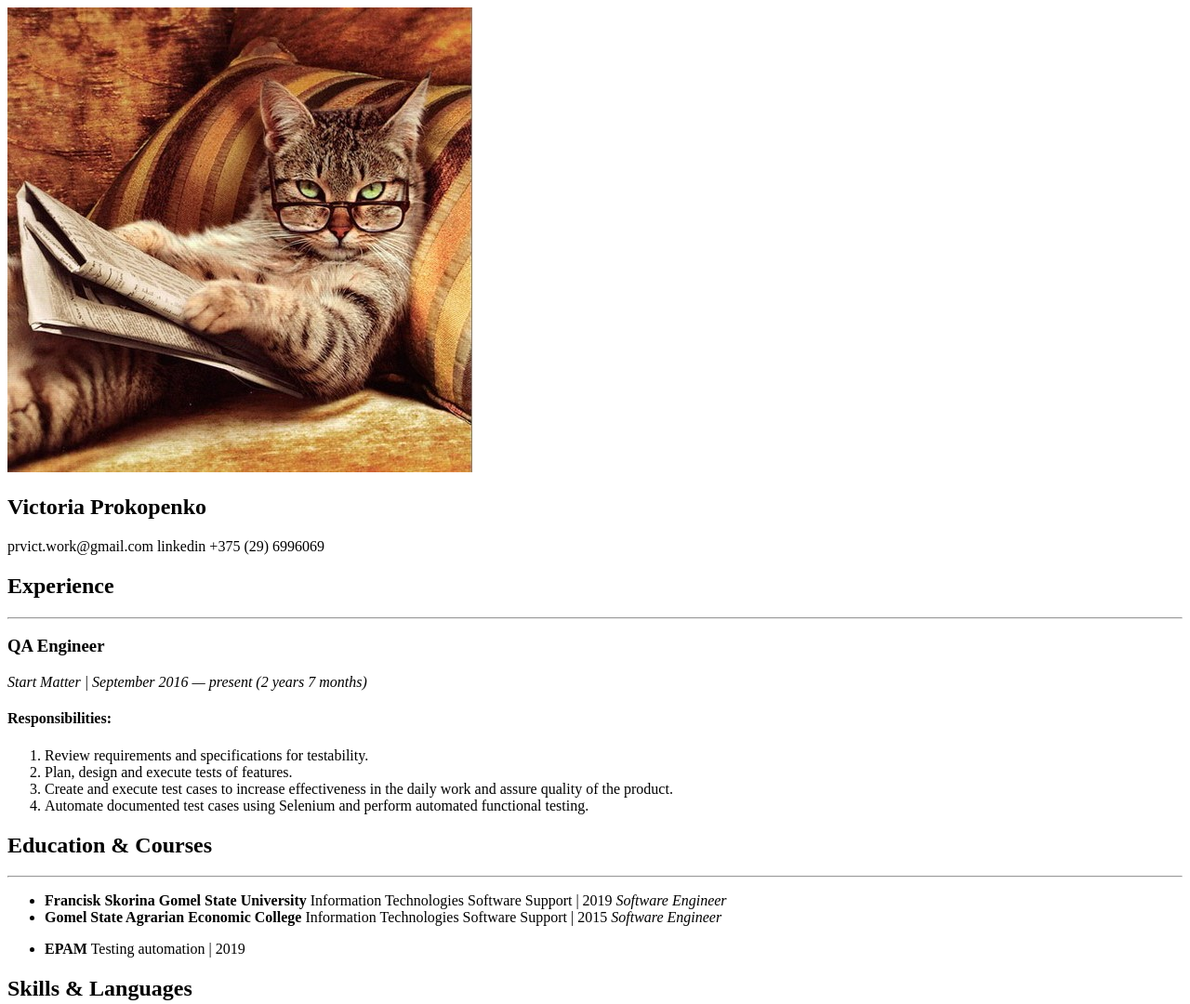
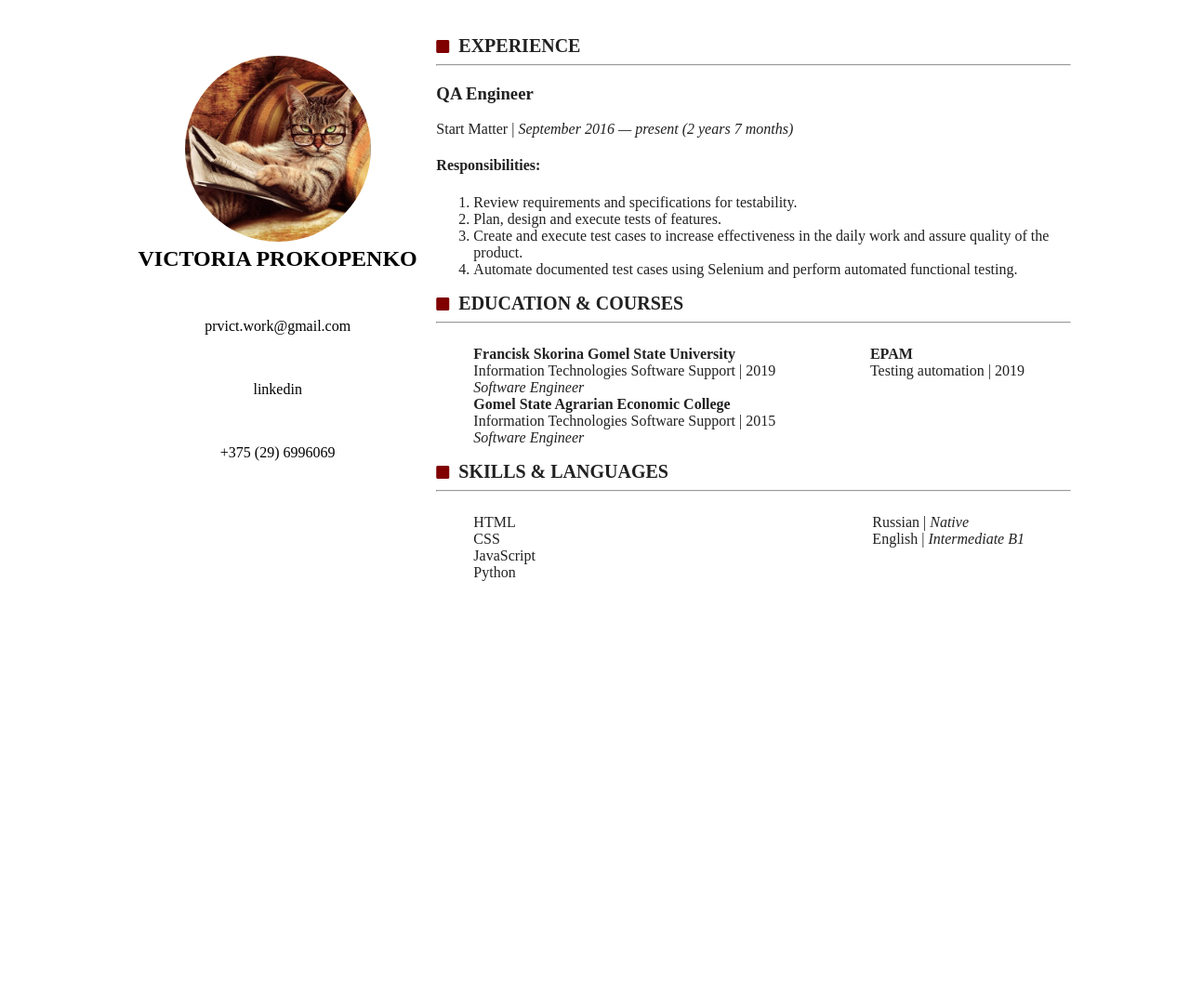
Before and after one commit to pr-victoria/rsschool-2019Q1-cv, a plain HTML site: page index.html in a window 1280 px wide. Shown: the top 1080 px of the page at 93% size. After the commit the page ends 800 px from the top, so only its background shows below. Drawn offline with Linux system fonts and the light colour scheme; a web font is replaced by a local one.

Commit message:
style: add styles for index.html

```diff
--- a/index.html
+++ b/index.html
@@ -5,25 +5,31 @@
     <meta name="viewport" content="width=device-width, initial-scale=1.0">
     <meta http-equiv="X-UA-Compatible" content="ie=edge">
     <link rel="stylesheet" href="style.css">
+    <link href="https://fonts.googleapis.com/css?family=Frank+Ruhl+Libre:400" rel="stylesheet">
+    <link rel="stylesheet" href="https://use.fontawesome.com/releases/v5.7.2/css/all.css" integrity="sha384-fnmOCqbTlWIlj8LyTjo7mOUStjsKC4pOpQbqyi7RrhN7udi9RwhKkMHpvLbHG9Sr" crossorigin="anonymous">
     <title>CV</title>
 </head>
 <body>
-    <div>
+    <div class="wrapper wrapper-flex">
         <aside>
-            <img src="assets/img/cat.jpg" alt="photo">
-            <h1>Victoria Prokopenko</h1>
-            <section class="contacts">
-                <a href="mailto:prvict.work@gmail.com">prvict.work@gmail.com</a>
-                <a href="https://www.linkedin.com/in/prvictoria">linkedin</a>
-                <a href="tel:+375296996069">+375 (29) 6996069</a>
-            </section>
+            <div class="wrapper">
+                <div class="named-photo-container">
+                    <img src="assets/img/cat.jpg" alt="photo" width="200" height="200">
+                    <h1>Victoria Prokopenko</h1>
+                </div>
+                <ul>
+                    <li><a href="mailto:prvict.work@gmail.com" target="_blank">prvict.work@gmail.com</a></li>
+                    <li><a href="https://www.linkedin.com/in/prvictoria" target="_blank">linkedin</a></li>
+                    <li><a href="tel:+375296996069" target="_blank">+375 (29) 6996069</a></li>
+                </ul>
+            </div>
         </aside>
         <main>
             <div class="experience">
-                <h2>Experience</h2>
+                <i class="fas fa-square"></i><span class="title">Experience</span>
                 <hr>
                 <h3>QA Engineer</h3>
-                <em>Start Matter | September 2016 — present (2 years 7 months)</em>
+                Start Matter | <em>September 2016 — present (2 years 7 months)</em>
                 <h4>Responsibilities:</h4>
                 <ol>
                     <li>Review requirements and specifications for testability.</li>
@@ -32,31 +38,31 @@
                     <li>Automate documented test cases using Selenium and perform automated functional testing.</li>
                 </ol>
             </div>
-            <div class="education">
-                <h2>Education & Courses</h2>
+            <div class="education-container">
+                <i class="fas fa-square"></i><span class="title">Education & Courses</span>
                 <hr>
-                <div class="edu">
+                <div class="left-column">
                     <ul>
-                        <li><strong>Francisk Skorina Gomel State University</strong>
-                        Information Technologies Software Support | 2019
+                        <li><strong>Francisk Skorina Gomel State University</strong><br>
+                        Information Technologies Software Support | 2019 <br>
                         <em>Software Engineer</em></li>
-                        <li><strong>Gomel State Agrarian Economic College</strong>
-                        Information Technologies Software Support | 2015
+                        <li><strong>Gomel State Agrarian Economic College</strong><br>
+                        Information Technologies Software Support | 2015 <br>
                         <em>Software Engineer</em></li>
                     </ul>
                 </div>
-                <div class="courses">
+                <div class="right-column">
                     <ul>
-                        <li><strong>EPAM</strong>
+                        <li><strong>EPAM</strong><br>
                         Testing automation | 2019
                         </li>
                     </ul>
                 </div>
             </div>
             <div class="skills">
-                <h2>Skills & Languages</h2>
+                <i class="fas fa-square"></i><span class="title">Skills & Languages</span>
                 <hr>
-                <div>
+                <div class="left-column">
                     <ul>
                         <li>HTML</li>
                         <li>CSS</li>
@@ -64,9 +70,11 @@
                         <li>Python</li>
                     </ul>
                 </div>
-                <div>
-                    <li>Russian | <em>Native</em></li>
-                    <li>English | <em>Intermediate B1</em></li>
+                <div class="right-column">
+                    <ul>
+                        <li>Russian | <em>Native</em></li>
+                        <li>English | <em>Intermediate B1</em></li>
+                    </ul>
                 </div>
             </div>
         </main>
--- a/style.css
+++ b/style.css
@@ -3,9 +3,95 @@
     min-width: 0;
     box-sizing: border-box;
     transform-origin: 0px 0px 0px;
+    font-family: 'Frank Ruhl Libre', serif;
+}
+
+body {
+    display: flex;
+    flex-direction: column;
+    width: 1024px;
+    margin: 0 auto;
 }
 
 a {
     color: inherit;
     text-decoration: none;
   }
+
+aside img {
+    vertical-align: middle;
+    border-radius: 50%;
+}
+
+.wrapper {
+    flex: 1;
+}
+
+.wrapper.wrapper-flex {
+    display: flex;
+    flex-direction: row;
+}
+
+aside {
+    display: flex;
+    flex-basis: calc(1/3*100%);
+    flex-direction: column;
+    padding: 10mm 0mm;
+    text-align: center;
+}
+
+aside h1 {
+    margin-top: 5px;
+    margin-bottom: 20px;
+}
+
+aside ul {
+    padding: 0;
+}
+
+ul li {
+    list-style-type: none;
+}
+
+aside ul li {
+    margin: 50px;
+}
+
+main {
+    display: flex;
+    flex-basis: calc(2/3*100%);
+    flex-direction: column;
+    background-color: #ffffff;
+    color: #212121;
+    padding: 10mm 0mm;
+  }
+
+h1 {
+    text-transform: uppercase;
+}
+
+.named-photo-container {
+    margin: 6mm 0mm;
+}
+
+.title {
+    font-weight: 600;
+    font-size: 20px;
+    text-transform: uppercase;
+}
+
+.fas {
+    padding-right: 10px;
+    vertical-align: text-top;
+    color: maroon;
+}
+
+.left-column {
+    width: 60%;
+    float: left;
+}
+
+.right-column {
+    float: right;
+    padding-right: 50px;
+}
```
